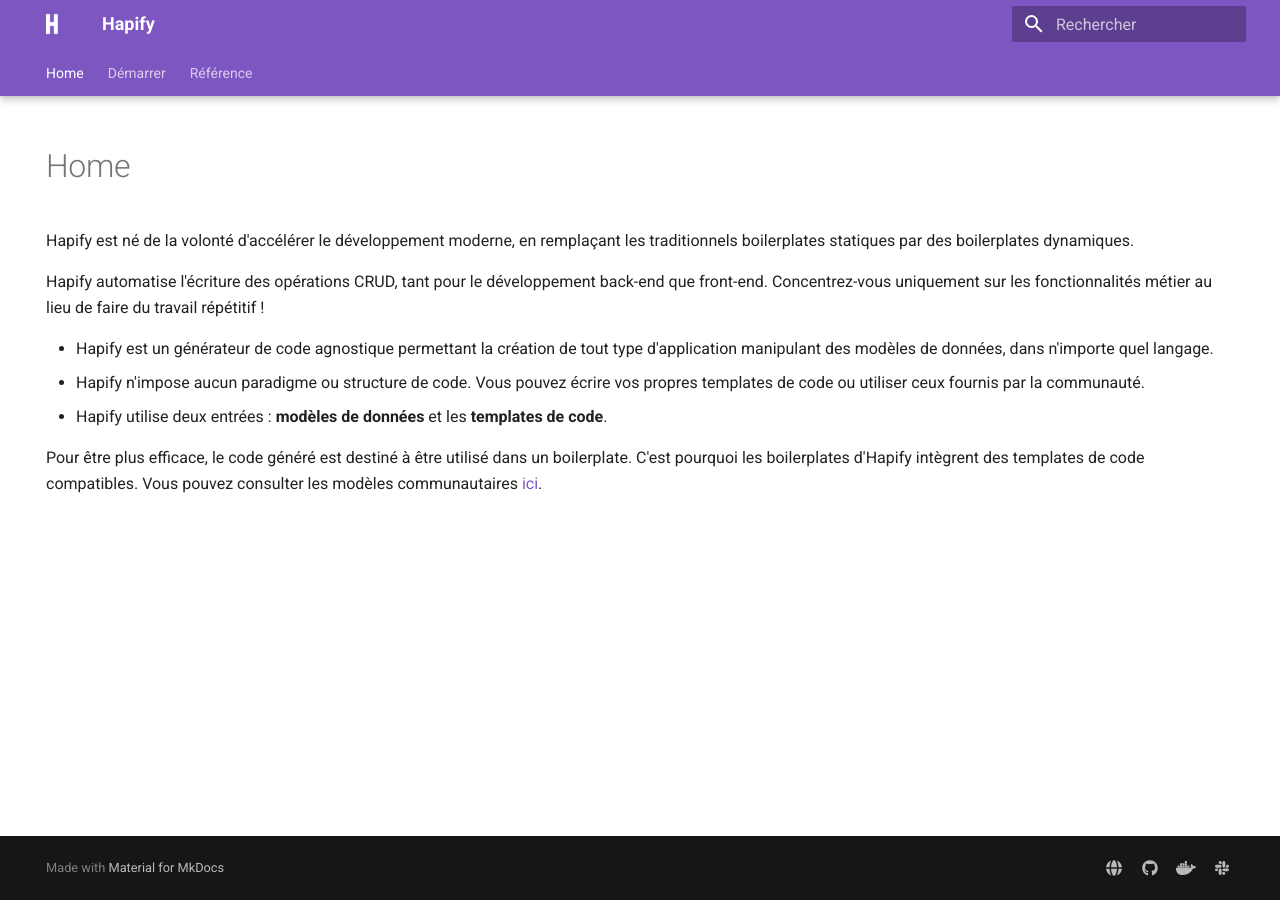
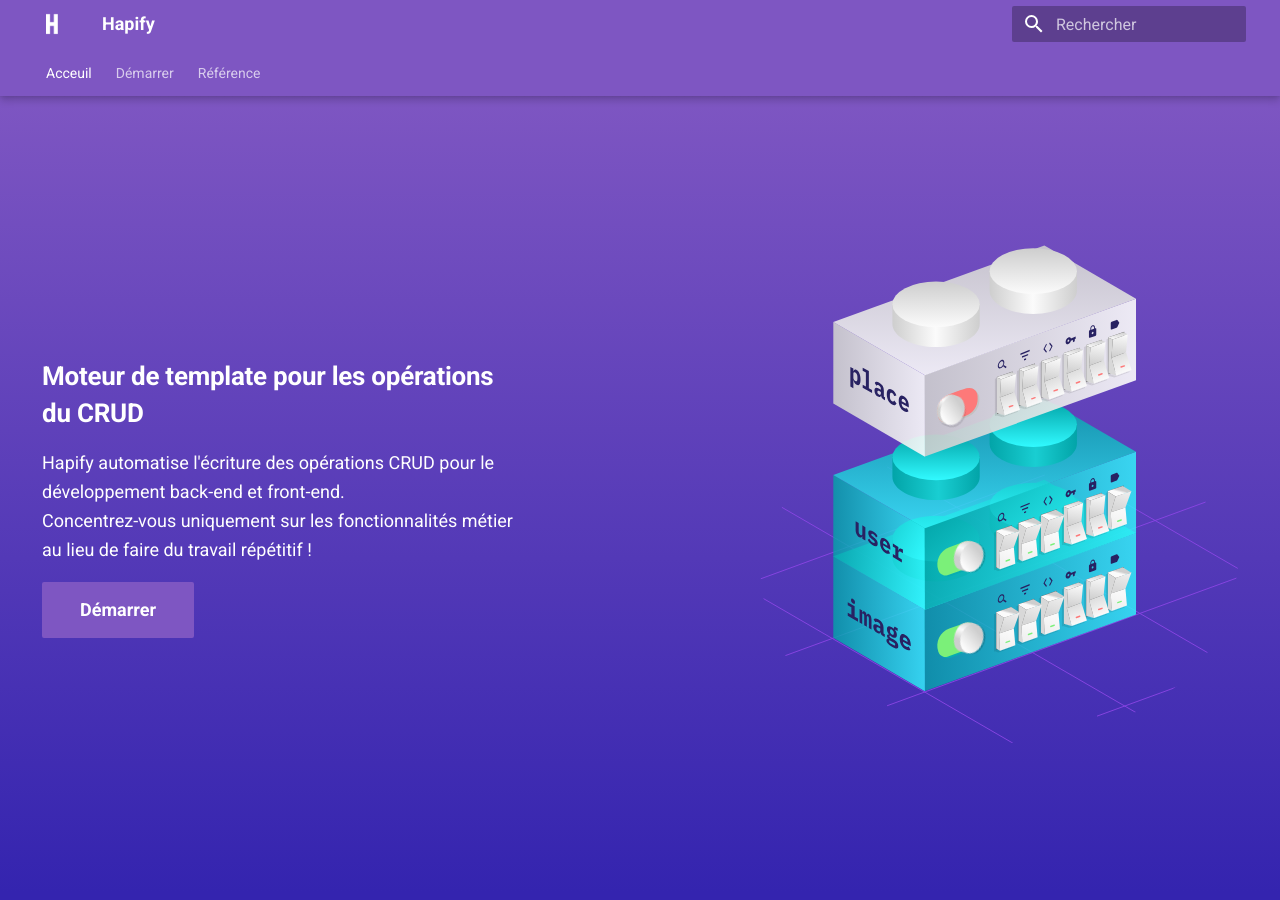
Before and after one commit to hapify/hapify, an MkDocs documentation site: the page built from documentation/fr/docs/index.md, in a window 1280 px wide. Built offline with MkDocs 1.6.1 and Material for MkDocs 9.7.7, drawn with Linux system fonts in a browser that asks for light colours.

Commit message:
feat: add home page

```diff
--- a/documentation/fr/docs/index.md
+++ b/documentation/fr/docs/index.md
@@ -2,16 +2,5 @@
 hide:
   - navigation
   - toc
+template: home.html
 ---
-
-Hapify est né de la volonté d'accélérer le développement moderne, en remplaçant les traditionnels boilerplates statiques par des boilerplates dynamiques.
-
-Hapify automatise l'écriture des opérations CRUD, tant pour le développement back-end que front-end.
-Concentrez-vous uniquement sur les fonctionnalités métier au lieu de faire du travail répétitif !
-
-- Hapify est un générateur de code agnostique permettant la création de tout type d'application manipulant des modèles de données, dans n'importe quel langage.
-- Hapify n'impose aucun paradigme ou structure de code. Vous pouvez écrire vos propres templates de code ou utiliser ceux fournis par la communauté.
-- Hapify utilise deux entrées : **modèles de données** et les **templates de code**.
-
-Pour être plus efficace, le code généré est destiné à être utilisé dans un boilerplate.
-C'est pourquoi les boilerplates d'Hapify intègrent des templates de code compatibles. Vous pouvez consulter les modèles communautaires [ici](https://hub.hapify.io).
--- /dev/null
+++ b/documentation/fr/docs/overrides/home.html
@@ -0,0 +1,86 @@
+{% extends "base.html" %}
+{% block tabs %}
+{{ super() }}
+{% endblock %}
+{% block content %}
+<style>
+    .md-main {
+        background: linear-gradient(0deg,#3424af 1%,#7e56c2);
+        display: flex;
+        align-items: stretch;
+        justify-content: center;
+    }
+    .md-main__inner {
+        margin: 0;
+        height: auto;
+        width: 61rem;
+    }
+    .md-content {
+        display: flex;
+        align-items: stretch;
+    }
+    .md-content__inner {
+        margin: 0;
+        padding: 0 .6rem;
+        display: flex;
+        align-items: stretch;
+        width: 100%;
+    }
+
+    .intro {
+        display: flex;
+        align-items: center;
+        justify-content: space-between;
+        width: 100%;
+    }
+    .intro .text,
+    .intro .image {
+        width: 40%;
+    }
+
+    .intro .text,
+    .intro .text h2 {
+        color: white;
+    }
+    .intro .text :first-child {
+        margin-top: 0;
+    }
+    .intro .text :last-child {
+        margin-bottom: 0;
+    }
+    .intro .text h2 { font-size: 1.3rem; font-weight: bold; }
+    .intro .text p { font-size: 0.9rem; }
+
+    .intro .image img {
+        width: 100%;
+    }
+
+    @media screen and (max-width: 60em) {
+        .intro .text {
+            width: 100%;
+        }
+        .intro .image {
+            display: none;
+        }
+    }
+
+</style>
+<div class="intro">
+    <div class="text">
+        <h2>Moteur de template pour les opérations du CRUD</h2>
+        <p>
+            Hapify automatise l'écriture des opérations CRUD pour le développement back-end et front-end.<br>
+            Concentrez-vous uniquement sur les fonctionnalités métier au lieu de faire du travail répétitif !
+        </p>
+        <p>
+            <a href="{{ page.next_page.url | url }}" title="{{ page.next_page.title | e }}" class="md-button md-button--primary">
+                Démarrer
+            </a>
+        </p>
+    </div>
+    <div class="image">
+        <img src="assets/data-modelisation-hapify.svg" alt="Modèles de données">
+    </div>
+</div>
+{% endblock %}
+{% block footer %}{% endblock %}
--- a/documentation/fr/mkdocs.yml
+++ b/documentation/fr/mkdocs.yml
@@ -1,6 +1,6 @@
 site_name: Hapify
 nav:
-  - 'index.md'
+  - Acceuil: 'index.md'
   - Démarrer:
       - Installation: 'getting-started/installation.md'
       - Utiliser un boilerplate existant:
@@ -41,7 +41,7 @@
   name: material
   favicon: assets/icon-192x192.png
   logo: assets/logo-no-margin-white.png
-
+  custom_dir: docs/overrides
   palette:
     primary: deep purple
     accent: cyan
```
Also changed, not shown: documentation/fr/docs/getting-started/create-boilerplate/step-4-template-writing.md (+4 -0 lines), documentation/fr/docs/assets/data-modelisation-hapify.svg (added).
